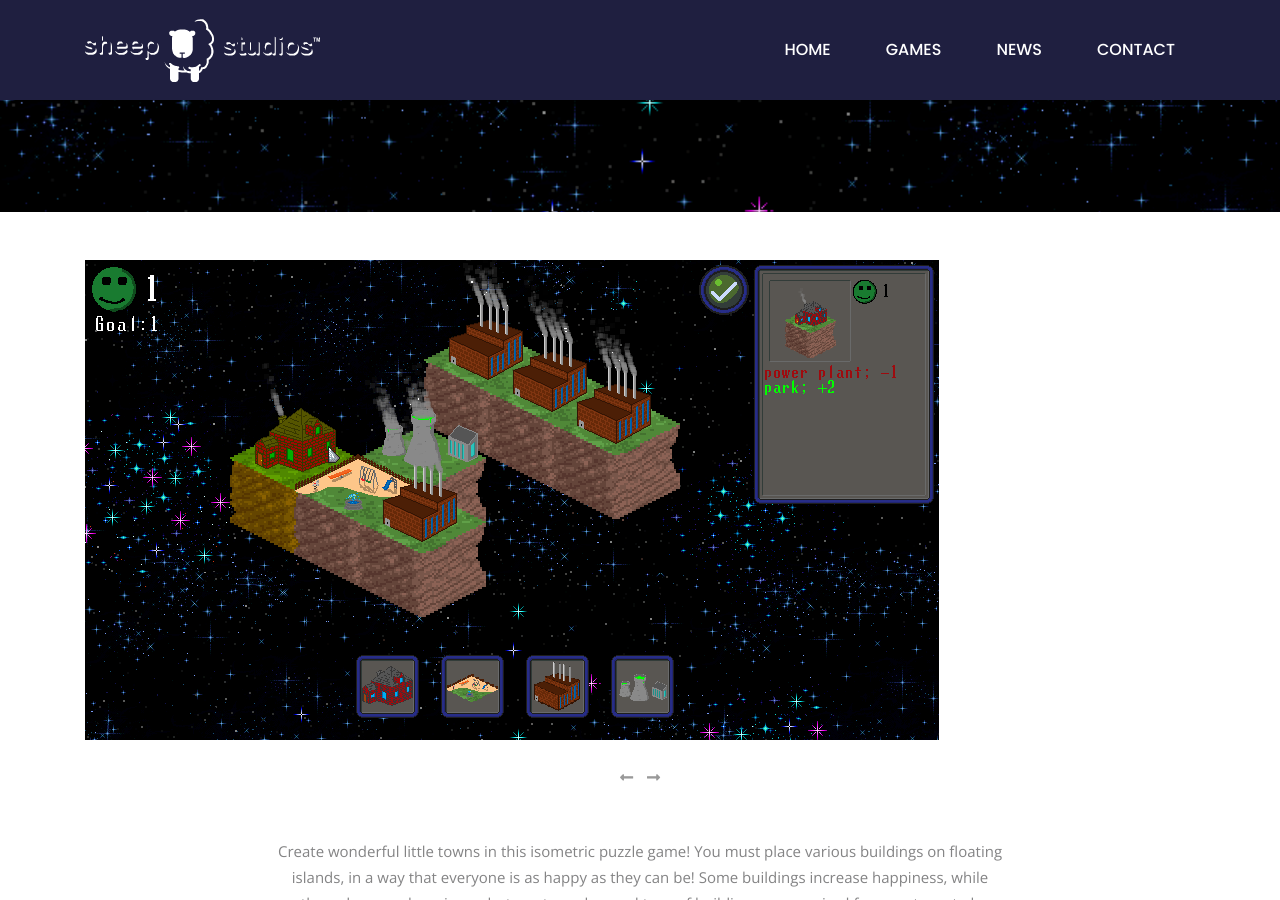
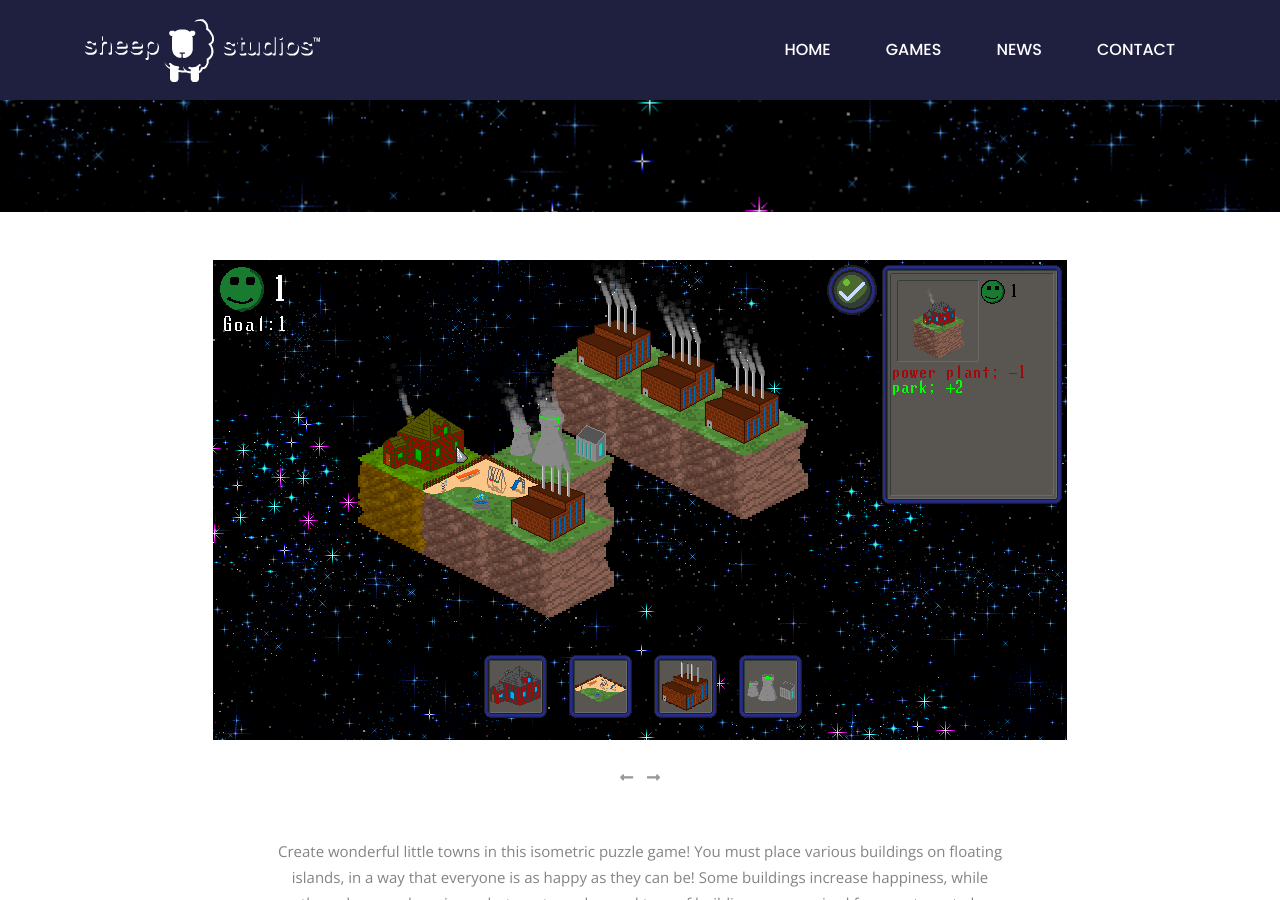
Before and after one commit to Sheep-Studios/sheepstudios-site, a Jekyll site: the page built from _posts/games/2019-4-11-Happy-Town.md, in a window 1280 px wide and 900 px high, scrolled down 424 px. Built offline with Jekyll 4.4.1, drawn with Linux system fonts in a browser that asks for light colours.

Commit message:
Update 2019-4-11-Happy-Town.md

```diff
--- a/_posts/games/2019-4-11-Happy-Town.md
+++ b/_posts/games/2019-4-11-Happy-Town.md
@@ -33,9 +33,9 @@ thumbnail: /assets/pages/game-pages/Happy-Town/thumbnail.png
 						<div class="carousel-item">
 							<img src="/assets/pages/game-pages/Happy-Town/carousel-images/img-1.png" alt="Happy Town game" class="img-fluid">
 						</div>
-						<div class="carousel-item active">
+						<center><div class="carousel-item active">
 							<img src="/assets/pages/game-pages/Happy-Town/carousel-images/img-2.png" alt="Happy Town the game" class="img-fluid">
-						</div>
+	</div></center>
 						<div class="carousel-item">
 							<img src="/assets/pages/game-pages/Happy-Town/carousel-images/img-3.png" alt="Happy Town game screenshot" class="img-fluid">
 						</div>
```
